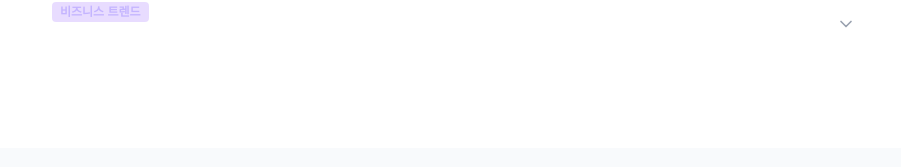
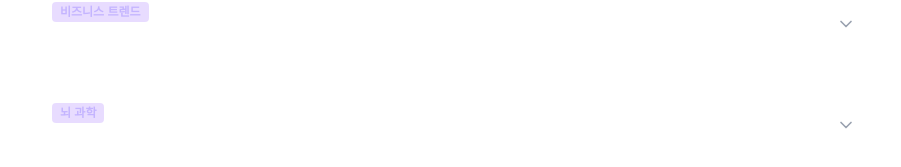
Before and after one commit to CHOBH1024/genius-radar, a React (Vite) app: page / in a window 1280 px wide. Shown: the part 6440-6607 px from the top of the page, without its empty margins (186-1087 px from the left). Built offline with nearby package versions, Linux system fonts and the light colour scheme; a web font is replaced by a local one.

Commit message:
feat: 칼럼 1편 추가

```diff
--- a/src/components/AdsensePassSection.tsx
+++ b/src/components/AdsensePassSection.tsx
@@ -32,6 +32,11 @@ const columnsData: Column[] = [
     title: '융합형 인재(폴리매스)가 21세기 비즈니스를 주도하는 이유',
     category: '비즈니스 트렌드',
     content: '하나의 직무 전문성만으로는 급변하는 AI 혁신 시대에 생존하기 어렵습니다. 오늘날 시장이 가장 강력하게 요구하는 인재는 깊이 있는 하나의 직무 무기 위에 여러 이종 영역의 안목을 T자형으로 결합한 "융합형 인재(Polymath)"입니다. 이들은 개발자처럼 논리적으로 사상하되 디자이너처럼 유려하게 시각화할 수 있고, 기획자처럼 비전을 기획하되 마케터처럼 정교한 타겟 스나이핑을 날립니다. 서로 안 맞아 보이는 독립된 자원들을 결합해 새로운 가치를 연금술처럼 캐내는 융합형 역량은 조직 내부의 사일로(Silo)를 박살내고 강력한 혁신 솔루션을 도출합니다. 다양한 직무의 스킬셋을 지속적으로 수집하고 결합하는 지식 융합 모험은 개인의 커리어 대체 불가능성을 극한으로 높이며, 기하급수적으로 다변화하는 현대 핀테크 및 비즈니스 전쟁터의 최종 승리자가 되는 지름길입니다.'
+  },
+  {
+    title: '뇌 가소성(Neuroplasticity)의 비밀 — 나이 들어도 천재성을 깨울 수 있는 이유',
+    category: '뇌 과학',
+    content: '오랫동안 뇌는 유아기와 청소년기에만 활발히 성장하고 성인이 되면 고정된다는 관념이 지배했습니다. 그러나 현대 신경과학이 밝혀낸 "뇌 가소성(Neuroplasticity)"의 원리는 이 오래된 편견을 완전히 뒤집습니다. 인간의 뇌는 자극과 학습의 종류에 따라 어느 연령대에서든 새로운 신경 연결망(시냅스)을 형성하고 기존 회로를 재배선할 수 있는 놀라운 적응력을 지니고 있습니다. 이는 40대에 피아노를 처음 배우거나, 50대에 새로운 언어를 익히는 행위가 단순한 취미를 넘어 실제로 뇌의 신경망을 물리적으로 개조하는 뇌 건강 투자라는 것을 의미합니다. 뇌 가소성을 극대화하기 위한 핵심 조건은 세 가지입니다. 첫째는 "도전적 학습"으로, 현재 내 수준보다 10~20% 높은 난이도의 과제를 지속적으로 수행해야 뇌가 새로운 연결망을 형성하는 자극을 받습니다. 둘째는 "집중과 반복"입니다. 피상적인 멀티태스킹보다 하나의 기술에 깊이 있게 몰입하는 딥 프랙티스(Deep Practice)가 시냅스 강화에 훨씬 효과적입니다. 셋째는 "수면과 회복"으로, 깊은 수면 중 뇌는 낮 동안 형성된 새로운 신경 연결망을 장기 기억으로 공고화하는 핵심 작업을 수행합니다. 천재성은 태어날 때부터 정해진 선물이 아니라, 뇌의 가소성을 이해하고 올바른 방향으로 꾸준히 자극하는 사람에게 개화하는 후천적 역량입니다. 지금 이 순간부터 나의 천재성 영역에 의도적이고 지속적인 자극을 투입하는 것, 그것이 진짜 뇌 혁명의 시작입니다.'
   }
 ];
 
```
